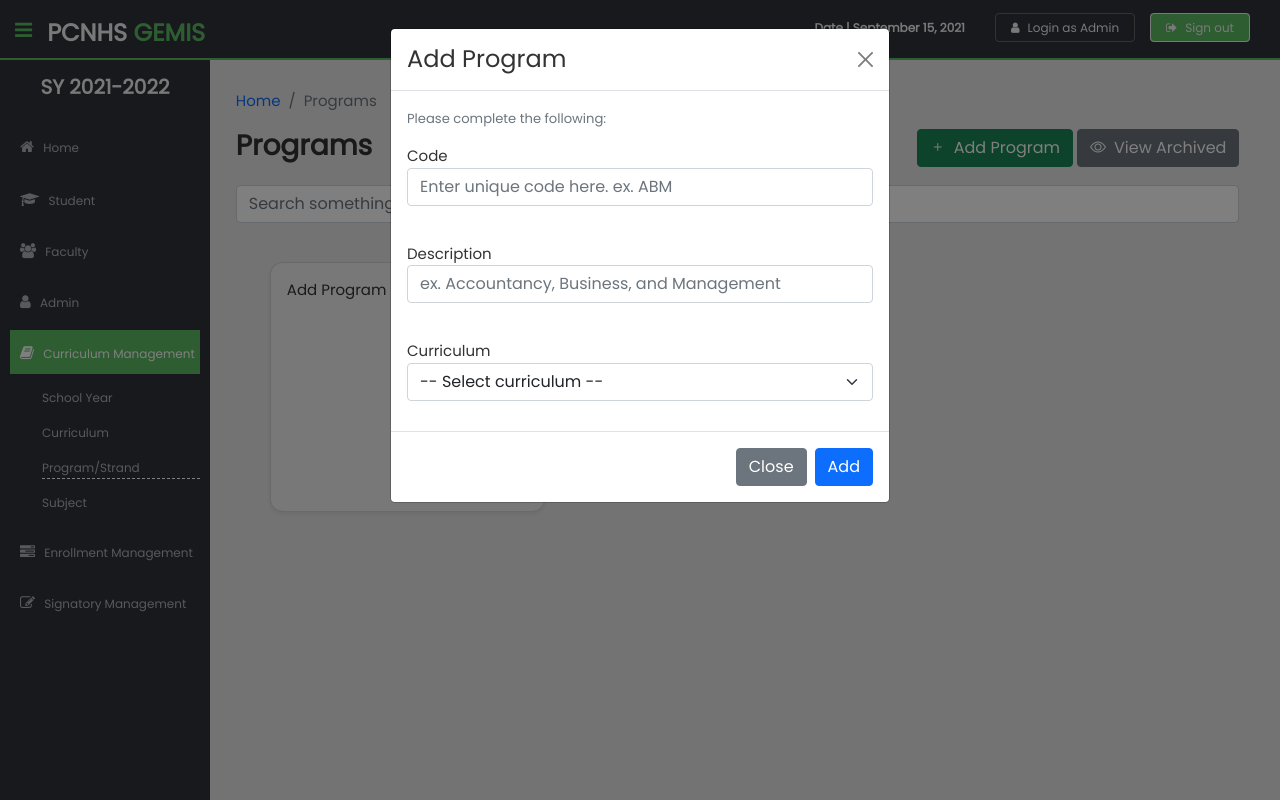
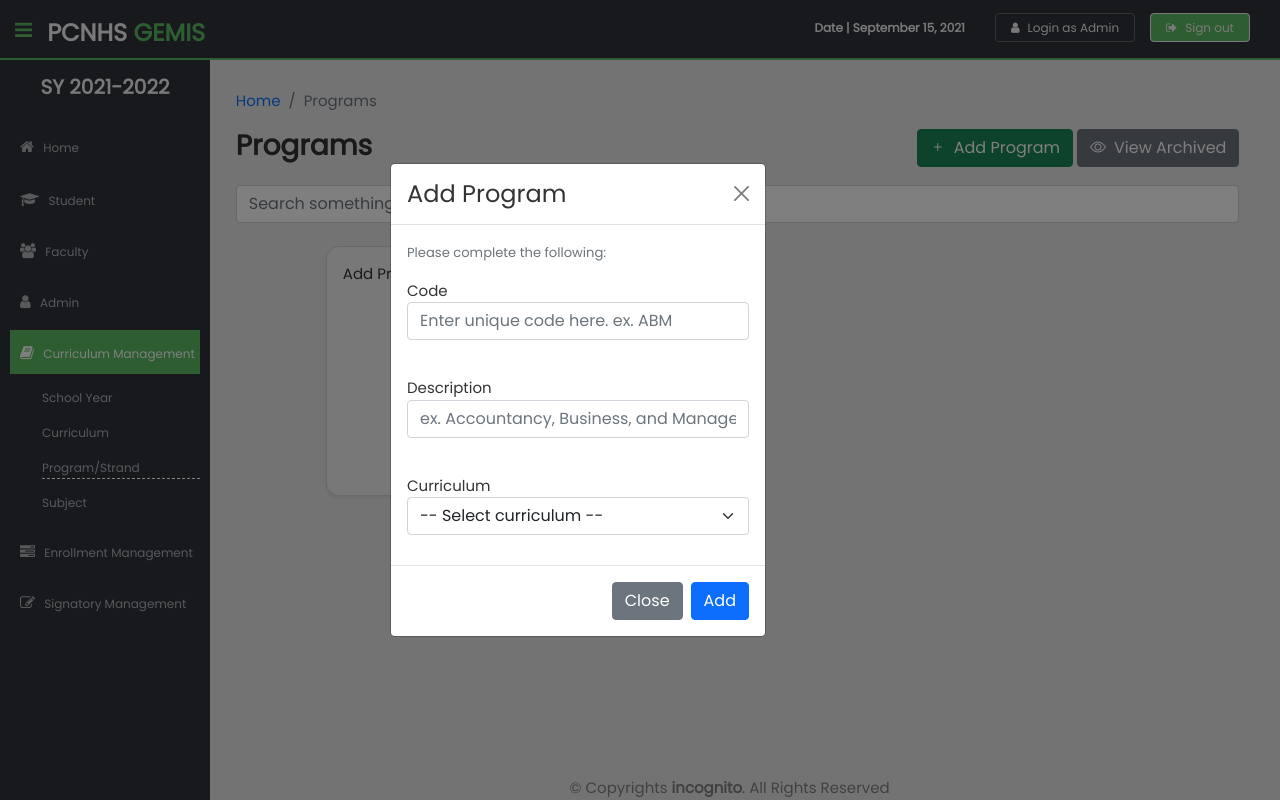
Before and after one commit to AJLC-TAY/GEMIS-IT-PROJECT, a PHP site: page /admin/programs.php in a window 1280 px wide, after a click on "Add Program". Run offline with PHP 8.4, Linux system fonts and the light colour scheme; data that the repository does not hold is empty.

Commit message:
improved overall ui design + cards y-axis margin + all modal fades and centered dialog

```diff
--- a/admin/admin.php
+++ b/admin/admin.php
@@ -40,8 +40,8 @@ include_once("../inc/head.html");
         </section>
     </section>
     <!-- VIEW MODAL -->
-    <div class="modal" id="view-modal" tabindex="-1" aria-labelledby="modal viewSchoolYear" aria-hidden="true">
-        <div class="modal-dialog">
+    <div class="modal fade" id="view-modal" tabindex="-1" aria-labelledby="modal viewSchoolYear" aria-hidden="true">
+        <div class="modal-dialog modal-dialog-centered">
             <div class="modal-content">
                 <div class="modal-header">
                     <div class="modal-title">
--- a/admin/profile.php
+++ b/admin/profile.php
@@ -284,8 +284,8 @@
         </section>
     </section>
     <!-- MODAL -->
-    <div class="modal" tabindex="-1" aria-labelledby="modal" aria-hidden="true">
-        <div class="modal-dialog">
+    <div class="modal fade" tabindex="-1" aria-labelledby="modal" aria-hidden="true">
+        <div class="modal-dialog modal-dialog-centered">
             <div class="modal-content">
                 <div class="modal-header">
                     <div class="modal-title">
--- a/admin/program.php
+++ b/admin/program.php
@@ -131,8 +131,8 @@ if (isset($_GET['state']) && $_GET['state'] == 'edit') {
         </div>
         <!-- TOAST END -->
         <!-- Archive subject confirmation -->
-        <div class="modal" id="subject-archive-modal" tabindex="-1" aria-labelledby="modal confirmation msg" aria-hidden="true">
-                <div class="modal-dialog">
+        <div class="modal fade" id="subject-archive-modal" tabindex="-1" aria-labelledby="modal confirmation msg" aria-hidden="true">
+                <div class="modal-dialog modal-dialog-centered">
                     <div class="modal-content">
                         <div class="modal-header">
                             <div class="modal-title">
--- a/admin/programs.php
+++ b/admin/programs.php
@@ -45,7 +45,7 @@
 
                             <div class="content">
                                 <!-- NO RESULTS MESSAGE -->
-                                <div class="w-100 d-flex justify-content-center" >
+                                <div class="w-100 d-flex justify-content-center">
                                     <p class="no-result-msg my-5 mx-auto" style="display: none;">No results found</p>
                                 </div>
                                 <!-- SUB SPINNER -->
@@ -56,11 +56,11 @@
                                         </div>
                                     </div>
                                 </div>
-
-                                <ul data-page="program" class="cards-con d-flex flex-wrap container mt-4 h-auto" style="min-height: 75vh;">
+                                <div class="container ms-4 me-3">
+                                    <ul data-page="program" class="cards-con d-flex flex-wrap mt-2 h-auto" style="min-height: 60vh;">
                                         <!-- TEMPLATE -->
                                         <template id="card-template">
-                                        <li data-id='%PROGCODE%' class='tile card shadow-sm p-0 position-relative'>
+                                            <li data-id='%PROGCODE%' class='tile card shadow-sm p-0 mb-4 position-relative'>
                                                 <a role='button' class='card-link btn btn-link start-0 top-0 end-0 bottom-0 h-100' style='z-index: 2;' href='program.php?prog_code=%PROGCODE%'></a>
                                                 <div class='dropstart position-absolute top-0 end-0' style='z-index: 3;'>
                                                     <button type='button' class='btn kebab rounded-circle m-1' data-bs-toggle='dropdown'><i class='bi bi-three-dots-vertical'></i></button>
@@ -84,6 +84,7 @@
                             </div>
                         </div>
                     </div>
+                </div>
                 <!--main content end-->
                 <!--footer start-->
                 <?php include_once("../inc/footer.html"); ?>
@@ -97,8 +98,8 @@
     </div>
     <!-- TOAST END -->
     <!-- MODAL -->
-    <div class="modal" id="add-modal" tabindex="-1" aria-labelledby="modal addProgram" aria-hidden="true">
-        <div class="modal-dialog">
+    <div class="modal fade" id="add-modal" tabindex="-1" aria-labelledby="modal addProgram" aria-hidden="true">
+        <div class="modal-dialog modal-dialog-centered">
             <form id="program-form" class="needs-validation" method="post" novalidate>
                 <div class="modal-content">
                     <div class="modal-header">
@@ -145,8 +146,8 @@
         </div>
     </div>
 
-    <div class="modal" id="archive-modal" tabindex="-1" aria-labelledby="modal confirmation msg" aria-hidden="true">
-        <div class="modal-dialog">
+    <div class="modal fade" id="archive-modal" tabindex="-1" aria-labelledby="modal confirmation msg" aria-hidden="true">
+        <div class="modal-dialog modal-dialog-centered">
             <div class="modal-content">
                 <div class="modal-header">
                     <div class="modal-title">
@@ -166,8 +167,8 @@
         </div>
     </div>
 
-    <div class="modal" id="unarchive-modal" tabindex="-1" aria-labelledby="modal confirmation msg" aria-hidden="true">
-        <div class="modal-dialog">
+    <div class="modal fade" id="unarchive-modal" tabindex="-1" aria-labelledby="modal confirmation msg" aria-hidden="true">
+        <div class="modal-dialog modal-dialog-centered">
             <div class="modal-content">
                 <div class="modal-header">
                     <div class="modal-title">
@@ -187,8 +188,8 @@
         </div>
     </div>
 
-    <div class="modal" id="view-arch-modal" tabindex="-1" aria-labelledby="modal viewArchivedProgram" aria-hidden="true">
-        <div class="modal-dialog">
+    <div class="modal fade" id="view-arch-modal" tabindex="-1" aria-labelledby="modal viewArchivedProgram" aria-hidden="true">
+        <div class="modal-dialo modal-dialog-centered">
             <div class="modal-content">
                 <div class="modal-header">
                     <div class="modal-title">
@@ -210,8 +211,8 @@
         </div>
     </div>
 
-    <div class="modal" id="delete-modal" tabindex="-1" aria-labelledby="modal confirmation msg" aria-hidden="true">
-        <div class="modal-dialog">
+    <div class="modal fade" id="delete-modal" tabindex="-1" aria-labelledby="modal confirmation msg" aria-hidden="true">
+        <div class="modal-dialog modal-dialog-centered">
             <div class="modal-content">
                 <div class="modal-header">
                     <div class="modal-title">
--- a/admin/student/studentTransfer.php
+++ b/admin/student/studentTransfer.php
@@ -73,7 +73,7 @@ $stud_id = $userProfile->get_stud_id();
         </table>
     </div>
     <div class="modal fade" id="transferconfirmation" tabindex="-1" aria-labelledby="modal confirmation msg" aria-hidden="true">
-        <div class="modal-dialog">
+        <div class="modal-dialog modal-dialog-centered">
             <div class="modal-content">
                 <div class="modal-header">
                     <div class="modal-title">
--- a/admin/subject.php
+++ b/admin/subject.php
@@ -41,8 +41,8 @@
     </section>
 
     <!-- Archive modal -->
-    <div class="modal" id="archive-modal" tabindex="-1" aria-labelledby="modal confirmation msg" aria-hidden="true">
-        <div class="modal-dialog">
+    <div class="modal fade" id="archive-modal" tabindex="-1" aria-labelledby="modal confirmation msg" aria-hidden="true">
+        <div class="modal-dialog modal-dialog-centered">
             <div class="modal-content">
                 <div class="modal-header">
                     <div class="modal-title">
```
Also changed, not shown: admin/curriculum.php (+4 -4 lines), admin/curriculumList.php (+11 -9 lines), admin/enrollment/enrollmentCredentials.php (+4 -4 lines), admin/subject/subjectList.php (+6 -6 lines), test/curriculumListTest.php (+10 -10 lines). Lines whose indentation alone changed are shown as unchanged.
